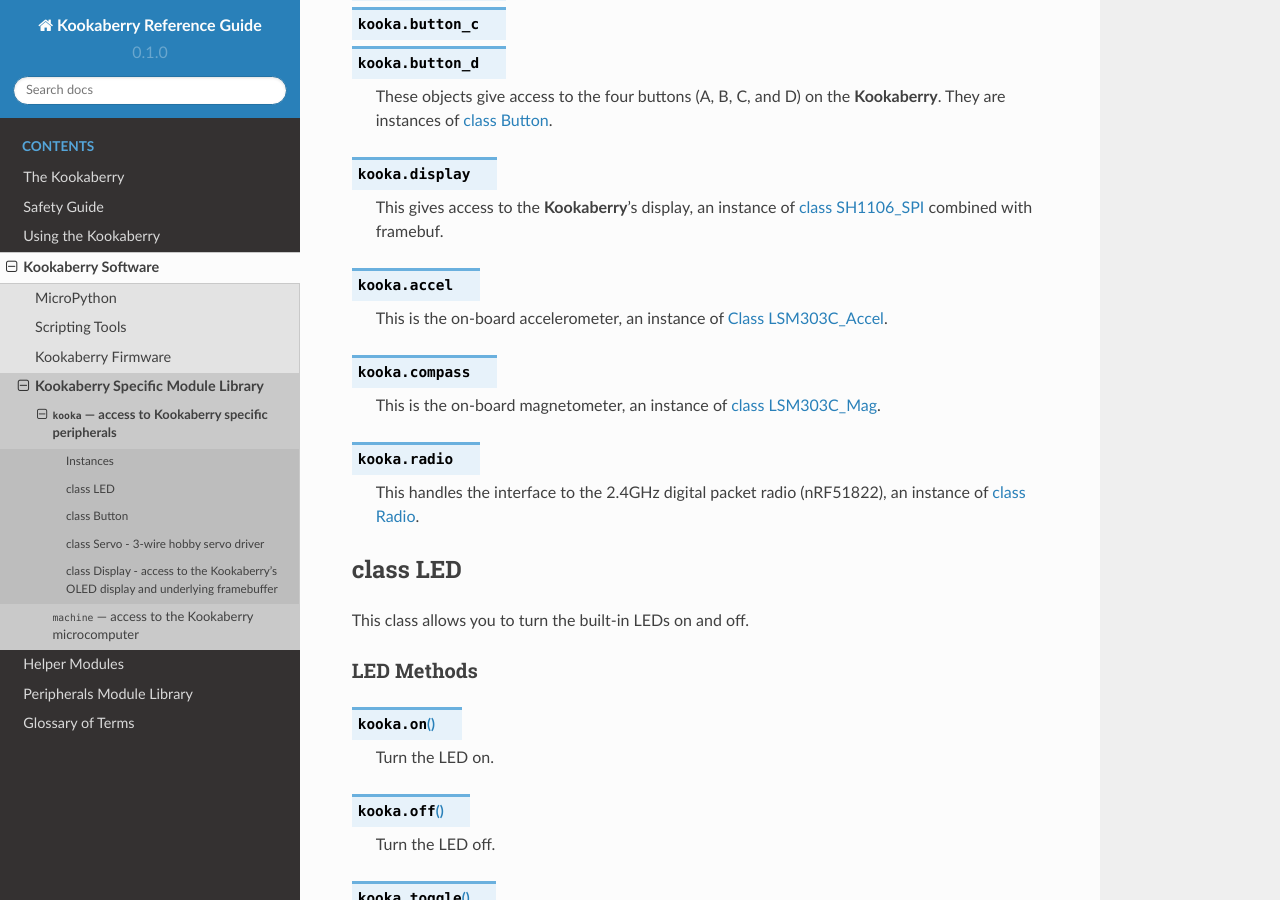
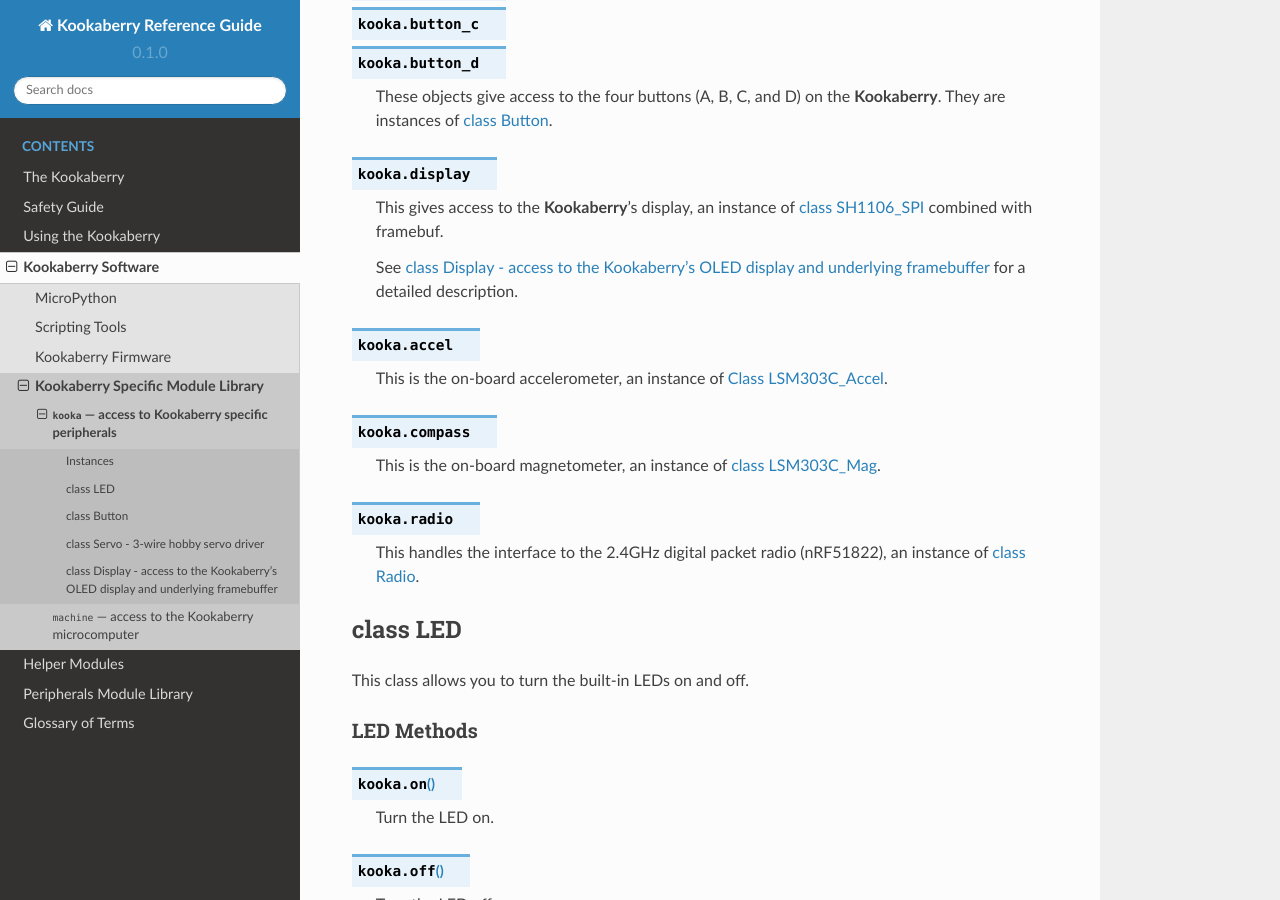
Before and after one commit to TDStrasser/Kookaberry-Reference-Guide, a Sphinx documentation site: the page built from docs/source/kooka.rst, in a window 1280 px wide and 900 px high, scrolled down 577 px. Built offline with Sphinx 7.4.7 and the Read the Docs theme 2.0.0, drawn with Linux system fonts in a browser that asks for light colours.

Commit message:
Updated cross reference

```diff
--- a/docs/source/kooka.rst
+++ b/docs/source/kooka.rst
@@ -35,6 +35,8 @@
 
     This gives access to the **Kookaberry**'s display, an instance of
     :ref:`sh1106.SH1106_SPI` combined with :ref:`framebuf`.
+
+    See :ref:`kooka.display` for a detailed description.
 
 .. data::
     accel
@@ -197,6 +199,9 @@
      - *pulse_angle_90* is the pulse width corresponding to 90 degrees.
      - *pulse_speed_100* is the pulse width corresponding to a speed of 100.
 
+
+.. _kooka.display:
+
 class Display - access to the Kookaberry's OLED display and underlying framebuffer
 ==================================================================================
 
```
